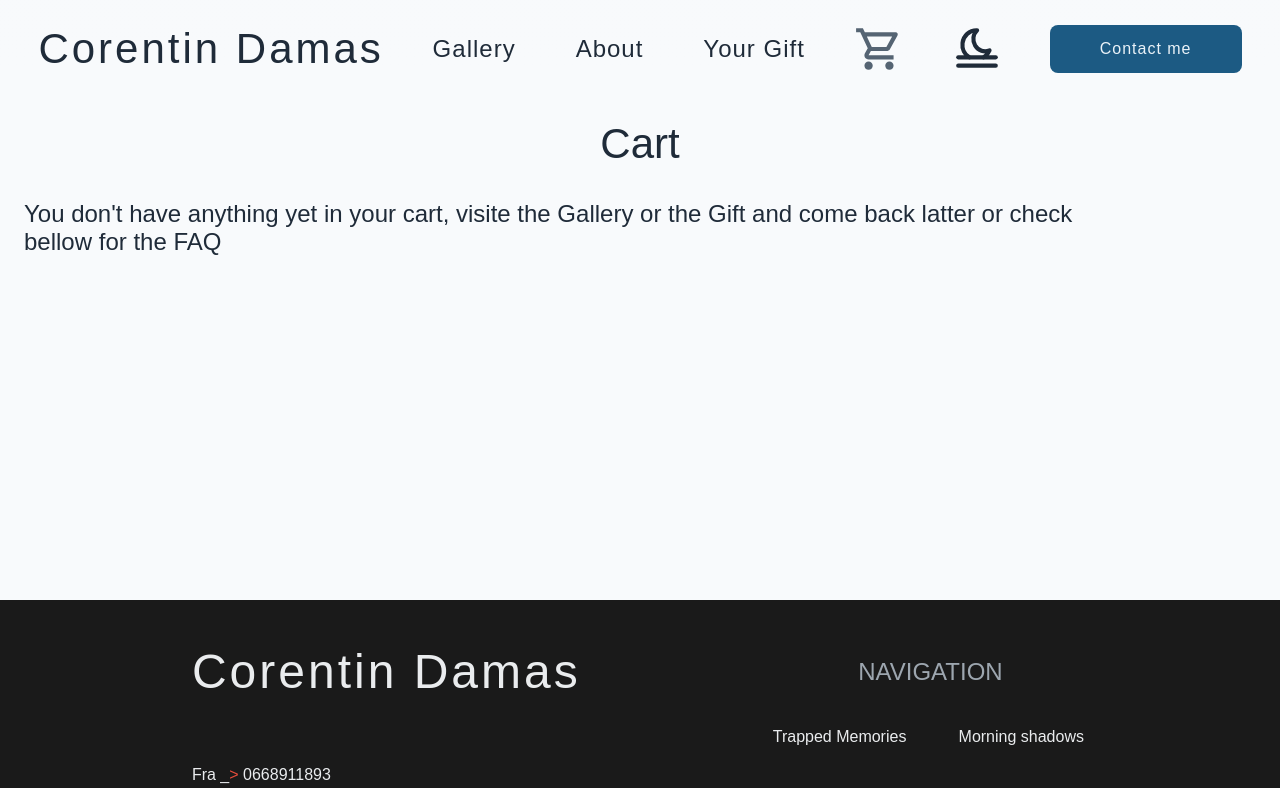
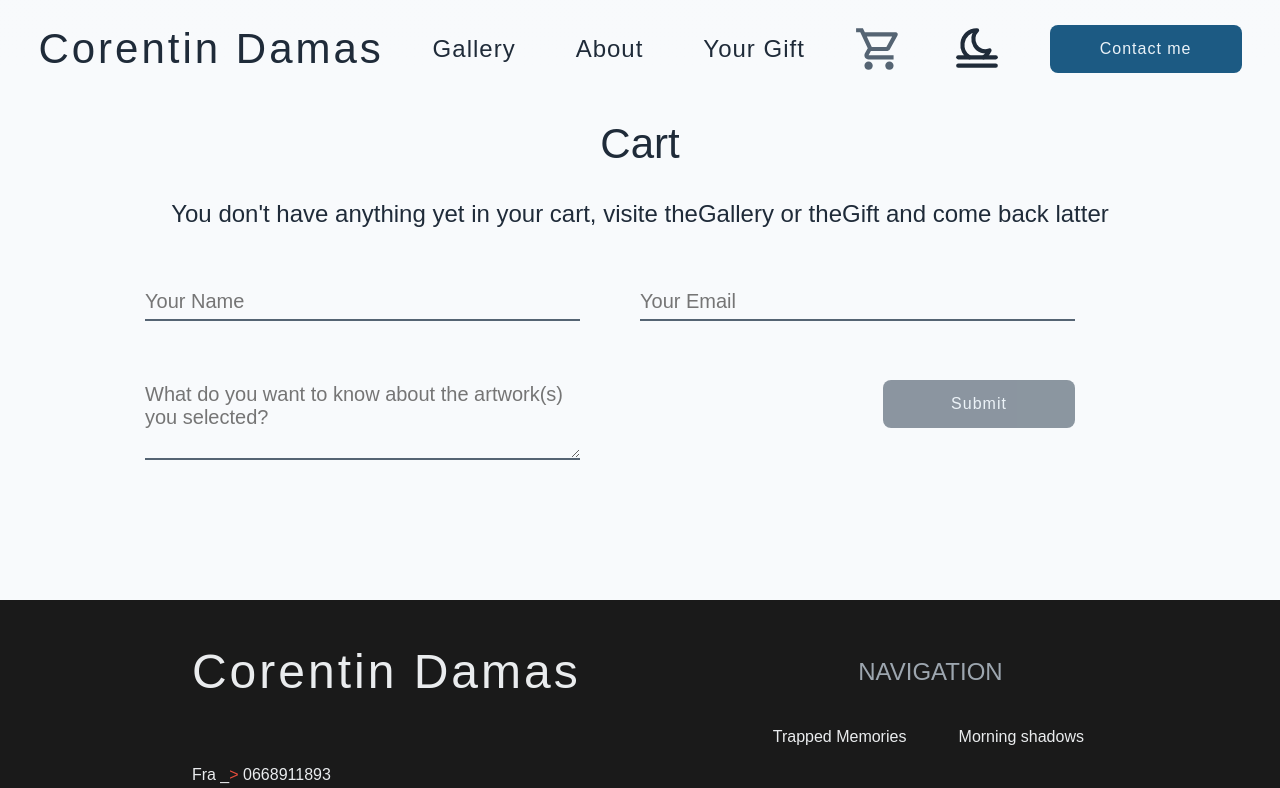
Before and after one commit to Corentin-Damas/corentin_photo_website, a Next.js app: page /cart in a window 1280 px wide. Shown: the top 788 px of the page. Built offline with nearby package versions, Linux system fonts and the light colour scheme; a web font is replaced by a local one.

Commit message:
information message feature

```diff
--- a/components/Email-template.tsx
+++ b/components/Email-template.tsx
@@ -4,17 +4,40 @@ interface EmailTemplateProps {
   name: string;
   email: string;
   message: string;
+  cart: productResumeType[];
 }
 
 export const EmailTemplate: React.FC<Readonly<EmailTemplateProps>> = ({
   name,
   email,
   message,
+  cart,
 }) => (
   <div>
     <h1>New Message from, {name}!</h1>
     <h2> email at {email} </h2>
     <p>Send this message : {message}</p>
+    <br />
+
+    {cart.length > 0 && (
+      <>
+        <h3>had in his cart :</h3>
+        <ul>
+          {cart.map((el) => (
+            <li key={el.date}>
+              <p>
+                {`image: ${el.img}, image size: ${el.imgSize}, display:${el.nameDisplayMethod}
+                 qty:${el.quantity}, frame color:${el.color}, frame:${el.frameSize}
+                passe partout color:${el.passePartoutColor}, passe partout size:${el.passePartoutSize},
+                paper:${el.paper}, glass:${el.glass}, glassthinkness:${el.glassThickness}
+                hanging:${el.hanging}, protection:${el.protection}, border:${el.border},
+                total for one:${el.totalPrice}`}
+              </p>
+            </li>
+          ))}
+        </ul>
+      </>
+    )}
   </div>
 );
 
--- a/components/cart/CompletCartResum.module.css
+++ b/components/cart/CompletCartResum.module.css
@@ -1,12 +1,18 @@
-.cart__container {
-  position: relative;
-  max-width: var(--max-width-MS);
-
-  margin: 0 auto;
+.cart__section {
   display: flex;
   justify-content: center;
   align-items: center;
+  flex-direction: column;
+  max-width: var(--max-width-MS);
   margin-inline: var(--spacing-S);
+  margin: 0 auto var(--spacing-M);
+}
+.cart__container {
+  position: relative;
+
+  display: flex;
+  justify-content: center;
+  align-items: center;
 }
 
 .cartNav__container {
@@ -36,35 +42,12 @@
   gap: var(--spacing-S);
   width: 100%;
 }
-.majorLink {
-  width: 100%;
-  text-align: center;
-
-  border-radius: 2rem;
-  padding: 0.4rem 1rem;
-  border: 1px solid var(--sec-300);
-  cursor: pointer;
-  transition: all 0.2s;
-}
-
-.majorLink:hover {
-  transform: scale(1.04);
-}
-
-.orderLink {
-  background-color: var(--sec-700);
-}
-.orderLink:hover,
-.cartLink:hover {
-  background-color: var(--prim-700);
-}
 
 .cartMainContent {
   margin-bottom: var(--spacing-S);
 }
 
 .resume {
-
   position: relative;
   display: grid;
   grid-template-columns: repeat(2, 1fr);
@@ -156,15 +139,47 @@
     margin-bottom: var(--spacing-S);
   }
 }
+.advice_section {
+  width: 100%;
+  display: flex;
+  justify-content: center;
+  align-items: center;
+  flex-direction: column;
+}
+
+.majorLink {
+  width: 70%;
+  text-align: center;
+  color: var(--font-color-main);
+
+  border-radius: 2rem;
+  padding: 0.4rem 1rem;
+  border: 1px solid var(--sec-300);
+  cursor: pointer;
+  transition: all 0.2s;
+}
+
+.majorLink:hover {
+  transform: scale(1.04);
+}
+
+.orderLink {
+  background-color: var(--sec-700);
+}
+.adviceLink {
+  background-color: var(--netral-700);
+}
+
+.orderLink:hover,
+.cartLink:hover {
+  background-color: var(--prim-700);
+}
 
 .totalTxt {
   font-family: var(--font-geologica-light);
   font-size: var(--font-size-bodyText_02);
 }
 
-.finalOrderLink {
-  width: 70%;
-}
 .imgPreview {
   height: auto;
   width: 70%;
@@ -290,3 +305,7 @@
 .mapleWhite {
   outline-color: var(--maple-White);
 }
+
+.form__container{
+  width: 90%;
+}
--- a/components/cart/CompletCartResum.tsx
+++ b/components/cart/CompletCartResum.tsx
@@ -1,15 +1,17 @@
 "use client";
-import React from "react";
+import React, { useState } from "react";
 import Link from "next/link";
 import styles from "./CompletCartResum.module.css";
 import { useCartProduct } from "../../providers/cart-provider";
 import Image from "next/image";
 import { useRouter } from "next/navigation";
+import Form from "../main_section/Form";
 
 function CompletCartResum() {
   const cartList = useCartProduct((state) => state.cartOfProduct);
   const remFromCart = useCartProduct((state) => state.removeFromCart);
   const router = useRouter();
+  const [is_AskAdvice, setIs_AskAdvice] = useState<boolean>(false);
 
   let total: number = 0;
   cartList.map((el) => (total += el.totalPrice * el.quantity));
@@ -26,7 +28,6 @@ function CompletCartResum() {
         return response.json();
       })
       .then((response) => {
-        console.log("redicrect to", response);
         if (response.url) {
           router.push(response.url);
         }
@@ -34,13 +35,13 @@ function CompletCartResum() {
   };
 
   return (
+    <section className={styles.cart__section}>
       <div className={styles.cart__container}>
         {cartList.length == 0 && (
           <h5>
-          You don&apos;t have anything yet in your cart, visite the{" "}
-          <Link href="/gallery">Gallery</Link> or the{" "}
-          <Link href="./gift">Gift</Link> and come back latter or check bellow
-          for the FAQ{" "}
+            You don&apos;t have anything yet in your cart, visite the
+            <Link href="/gallery">Gallery</Link> or the
+            <Link href="./gift">Gift</Link> and come back latter
           </h5>
         )}
         {cartList.length > 0 && (
@@ -202,19 +203,35 @@ function CompletCartResum() {
             </div>
             <div className={styles.cartFooter}>
               <h5 className={styles.totalPrice}>
-              <span className={styles.totalTxt}>total:</span> {total.toFixed(2)}
-              €
+                <span className={styles.totalTxt}>total:</span>{" "}
+                {total.toFixed(2)}€
               </h5>
               <button
-              className={`${styles.majorLink} ${styles.orderLink} ${styles.finalOrderLink}`}
+                className={`${styles.majorLink} ${styles.orderLink} `}
                 onClick={checkout}
               >
                 Order now
               </button>
+              <div className={styles.advice_section}>
+                <button
+                  className={`${styles.majorLink} ${styles.adviceLink} `}
+                  onClick={() => setIs_AskAdvice(!is_AskAdvice)}
+                >
+                  {!is_AskAdvice
+                    ? "Ask for an advice"
+                    : "Please fill the form bellow"}
+                </button>
+              </div>
             </div>
           </div>
         )}
       </div>
+      {!is_AskAdvice && (
+        <div className={styles.form__container}>
+          <Form context={"advice"} />
+        </div>
+      )}
+    </section>
   );
 }
 
--- a/components/main_section/Form.tsx
+++ b/components/main_section/Form.tsx
@@ -1,17 +1,13 @@
 "use client";
-import React, { FormEvent, useState } from "react";
+import React, { useState } from "react";
 import styles from "../main_section/section_cta.module.css";
 import { FormControl, FormErrorMessage } from "@chakra-ui/react";
+import { useCartProduct } from "../../providers/cart-provider";
 
 interface Values {
   name: string;
   email: string;
   message: string;
-}
-interface ValuesExist {
-  name: boolean;
-  email: boolean;
-  message: boolean;
 }
 
 const initValues: Values = { name: "", email: "", message: "" };
@@ -24,30 +20,23 @@ const possibleStates = {
   loading: "loading",
 };
 
-function Form() {
+function Form({ context }: { context: string }) {
+  const cartList = useCartProduct((state) => state.cartOfProduct);
+
   const [state, setState] = useState(initState);
-
   const [isValidName, setIsValidName] = useState(possibleStates.initial);
   const [isValidEmail, setIsValidEmail] = useState(possibleStates.initial);
-
-  const [touched, setTouched] = useState<ValuesExist>({
-    name: false,
-    email: false,
-    message: false,
-  });
+  const [isValideMessage, setIsValideMessage] = useState(
+    possibleStates.initial
+  );
 
   const [emailSent, setEmailSent] = useState<string>(possibleStates.initial);
 
   const test = true;
-
   const { values } = state;
 
   const onBlur = function (e: any) {
-    setTouched((prev) => ({
-      ...prev,
-      [e.target.name]: true,
-    }));
-    checkState();
+    checkState(e.target.name);
   };
 
   const handleChange = function (e: any) {
@@ -58,7 +47,7 @@ function Form() {
         [e.target.name]: e.target.value,
       },
     }));
-    checkState();
+    checkState(e.target.name);
   };
 
   const checkEmail = function () {
@@ -67,43 +56,75 @@ function Form() {
     regex.test(values.email)
       ? setIsValidEmail(possibleStates.valid)
       : setIsValidEmail(possibleStates.invalid);
-
-    console.log("result:", isValidEmail);
   };
 
-  const checkState = function () {
-    values.name == "" && touched.name
-      ? setIsValidName(possibleStates.invalid)
-      : setIsValidName(possibleStates.valid);
+  const checkState = function (el: any) {
+    if (el == "name") {
+      values.name.length > 1
+        ? setIsValidName(possibleStates.valid)
+        : setIsValidName(possibleStates.invalid);
 
-    values.email == "" && touched.email
-      ? setIsValidEmail(possibleStates.invalid)
-      : checkEmail();
+      checkEmail();
+      if (context == "advice") {
+        values.message.length > 5
+          ? setIsValideMessage(possibleStates.valid)
+          : setIsValideMessage(possibleStates.invalid);
+      }
+    }
 
-    values.name == "" && !touched.name
-      ? setIsValidName(possibleStates.initial)
-      : setIsValidName(possibleStates.valid);
+    if (el == "email") {
+      values.email.length > 3
+        ? checkEmail()
+        : setIsValidEmail(possibleStates.invalid);
 
-    values.email.length > 3 && !touched.email
-      ? checkEmail()
-      : setIsValidEmail(possibleStates.initial);
+      values.name.length > 1 && setIsValidName(possibleStates.valid);
+      if (context == "advice") {
+        values.message.length > 5
+          ? setIsValideMessage(possibleStates.valid)
+          : setIsValideMessage(possibleStates.invalid);
+      }
+    }
+
+    if (el == "message") {
+      if (context == "advice") {
+        values.message.length > 1
+          ? setIsValideMessage(possibleStates.valid)
+          : setIsValideMessage(possibleStates.invalid);
+
+        values.name.length > 1 && setIsValidName(possibleStates.valid);
+      }
+    }
   };
+
+  function handleCheckAllValid(): boolean {
+    if (context == "advice") {
+      if (
+        isValidName == possibleStates.valid &&
+        isValidEmail == possibleStates.valid &&
+        isValideMessage == possibleStates.valid
+      ) {
+        return false;
+      }
+    } else {
+      if (
+        isValidName == possibleStates.valid &&
+        isValidEmail == possibleStates.valid
+      ) {
+        return false;
+      }
+    }
+    return true;
+  }
 
   const sendEmail = async (e: any) => {
     e.preventDefault();
-    console.log("sendEmail");
-    values.name == ""
-      ? setIsValidName(possibleStates.invalid)
-      : setIsValidName(possibleStates.valid);
 
     if (test) {
-      checkEmail();
       if (
         isValidEmail == possibleStates.valid &&
         isValidName == possibleStates.valid
       ) {
         setEmailSent(possibleStates.valid);
-        console.log(state.values, isValidEmail, isValidName);
       }
     } else if (
       isValidEmail == possibleStates.valid &&
@@ -113,7 +134,8 @@ function Form() {
       const name = values.name;
       const email = values.email;
       const message = values.message;
-      e.preventDefault();
+      const cart = cartList;
+      // e.preventDefault();
       const response = await fetch("/api/send", {
         method: "POST",
         headers: {
@@ -123,6 +145,7 @@ function Form() {
           name,
           email,
           message,
+          cart,
         }),
       });
       const res = await response.json();
@@ -147,6 +170,13 @@ function Form() {
             isInvalid={isValidName == possibleStates.invalid}
           >
             <input
+              type="text"
+              name="name"
+              id="name"
+              placeholder="Your Name"
+              value={values.name}
+              onBlur={onBlur}
+              onChange={handleChange}
               className={`${styles.formular__Name} ${styles.form__field}  ${
                 isValidName == possibleStates.valid
                   ? styles.form__field_valid
@@ -156,12 +186,6 @@ function Form() {
                   ? styles.form__field_initial
                   : styles.form__field_waiting
               } `}
-              type="text"
-              placeholder="Your Name"
-              name="name"
-              id="name"
-              value={values.name}
-              onChange={handleChange}
             />
             <label htmlFor="name" className={`${styles.form__label}`}>
               Your name
@@ -214,6 +238,48 @@ function Form() {
         </div>
 
         <div className={styles.form__group}>
+          {context === "advice" ? (
+            <FormControl
+              isRequired
+              isInvalid={isValideMessage == possibleStates.invalid}
+            >
+              <textarea
+                name="message"
+                id="message"
+                cols={30}
+                rows={3}
+                placeholder="What do you want to know about the artwork(s) you selected?"
+                value={values.message}
+                onBlur={onBlur}
+                onChange={handleChange}
+                className={`${styles.formular__message} ${styles.form__field} ${
+                  styles.form__field_advice
+                } ${
+                  isValideMessage == possibleStates.valid
+                    ? styles.form__field_valid
+                    : isValideMessage == possibleStates.invalid
+                    ? styles.form__field_inValid
+                    : isValideMessage == possibleStates.initial
+                    ? styles.form__field_initial
+                    : styles.form__field_waiting
+                }`}
+              ></textarea>
+              <label htmlFor="message" className={`${styles.form__label}`}>
+                What do you want to know about the artwork you selected?
+              </label>
+              <div
+                className={`${styles.informationBlock} ${styles.informationBlock_advice} `}
+              >
+                <FormErrorMessage>
+                  <p className={styles.informationBuble}>
+                    * Required: Please tell me what you want to know so i can
+                    advice you the best I can
+                  </p>
+                </FormErrorMessage>
+              </div>
+            </FormControl>
+          ) : (
+            <>
               <textarea
                 name="message"
                 id="message"
@@ -227,24 +293,45 @@ function Form() {
               <label htmlFor="message" className={`${styles.form__label}`}>
                 Your Message
               </label>
+            </>
+          )}
         </div>
-        <button className={`${styles.formular__submit} btn`} type="submit">
+        <button
+          className={`${styles.formular__submit} btn`}
+          type="submit"
+          disabled={handleCheckAllValid()}
+        >
           Submit
         </button>
       </form>
       {emailSent == possibleStates.valid ? (
         <div className={styles.mailSentInformationBox}>
+          {context == "advice" ? (
             <h6>
-            Your coordinate have been send successfully
+              A mail of request for advice about{" "}
+              {cartList.map((el) => (
+                <span
+                  key={el.date}
+                >{`${el.nameDisplayMethod}(qty:${el.quantity}),`}</span>
+              ))}{" "}
+              I&apos;ll reach you has soon has possible.
               <br />
-            Thanks for your confidence{" "}
+              Thanks for your interest in my work.
             </h6>
+          ) : (
+            <h6>
+              A mail has been send successfully, I&apos;ll reach you has soon
+              has possible.
+              <br />
+              Thanks for your interest in my work.
+            </h6>
+          )}
         </div>
       ) : emailSent == possibleStates.invalid ? (
         <div className={styles.mailSentInformationBox}>
           <h6>
-            Opss! Something went Wrong! Please try later or try send a mail
-            directly
+            Opss! Something went Wrong! Please try later or send a mail directly
+            to :
             <br />
             corentin.damasphoto@gmail.com
           </h6>
--- a/components/main_section/section_cta.module.css
+++ b/components/main_section/section_cta.module.css
@@ -1,3 +1,4 @@
+/* .formular__submit */
 .sectionCta__Grid {
   position: relative;
   height: 100vh;
@@ -16,9 +17,8 @@
     height: 80vh;
   }
   @media only screen and (max-width: 37.5em) {
-    grid-template-rows:1fr 2fr;
+    grid-template-rows: 1fr 2fr;
   }
-
 }
 
 .presentation {
@@ -37,11 +37,11 @@
   @media only screen and (max-width: 65em) {
     border-bottom: 0px;
     grid-column: 2/5;
-    padding-left: var(--spacing-LM) ;
+    padding-left: var(--spacing-LM);
   }
-  @media only screen and (max-width: 43.75em){
+  @media only screen and (max-width: 43.75em) {
     grid-column: 1/5;
-    padding-left: 0 ;
+    padding-left: 0;
     justify-content: flex-start;
   }
 }
@@ -49,12 +49,11 @@
 .myName {
   padding-bottom: 2.4rem;
   @media only screen and (max-width: 43.75em) {
-
     padding-bottom: 0;
   }
 }
 
-.side{
+.side {
   grid-column: 1/2;
   grid-row: 1/2;
   writing-mode: vertical-rl;
@@ -69,7 +68,6 @@
     justify-self: flex-end;
     transform: translateY(0);
   }
-
 }
 
 .gap {
@@ -139,11 +137,12 @@
   align-items: center;
   justify-items: left;
   padding-right: var(--spacing-LM);
+
   @media only screen and (max-width: 65em) {
     padding-right: 0rem;
   }
   @media only screen and (max-width: 37.5em) {
-    display:flex;
+    display: flex;
     justify-content: space-around;
     align-items: center;
     flex-direction: column;
@@ -168,6 +167,7 @@
 
 .form__field {
   font-family: var(--font-geologica-light);
+  color: var(--font-color-main);
   width: 100%;
   border: 0;
   border-bottom: 2px solid var(--netral-400);
@@ -178,6 +178,7 @@
   transition: border-color 0.2s;
   position: relative;
 }
+
 .form__field > * {
   border: 0;
   outline: 0;
@@ -192,7 +193,6 @@
   cursor: text;
   top: 24px;
 }
-
 .informationBlock {
   position: relative;
 }
@@ -202,6 +202,10 @@
   bottom: -3rem;
   left: 0;
 }
+.informationBlock_advice > * {
+  bottom: -4.8rem;
+}
+
 .informationBuble {
   position: absolute;
   bottom: 0rem;
@@ -238,12 +242,17 @@
   font-weight: 400;
   border-bottom: 2px solid var(--white-bar);
 }
+
 .form__field:focus ~ .form__label {
   position: absolute;
   top: -1.4rem;
   display: block;
   transition: 0.2s;
   color: var(--netral-200);
+}
+
+.form__field_advice:focus ~ .form__label {
+  top: -3rem;
 }
 
 .proposition {
@@ -284,8 +293,7 @@
   cursor: default;
 }
 
-.formular__submit{
+.formular__submit {
   align-self: center;
   justify-self: flex-end;
-
 }
--- a/src/app/(root)/api/send/route.ts
+++ b/src/app/(root)/api/send/route.ts
@@ -5,8 +5,7 @@ import { EmailTemplate } from "../../../../../components/Email-template";
 const resend = new Resend(process.env.RESEND_API_KEY);
 
 export async function POST(request: any) {
-  const { name, email, message } = await request.json();
-  console.log("testing", name, email, message);
+  const { name, email, message, cart } = await request.json();
   try {
     const data = await resend.emails.send({
       from: "WebSite contact form <onboarding@resend.dev>",
@@ -16,6 +15,7 @@ export async function POST(request: any) {
         name: name,
         email: email,
         message: message,
+        cart: cart,
       }) as React.ReactElement,
     });
 
--- a/src/app/globals.css
+++ b/src/app/globals.css
@@ -31,16 +31,6 @@
   --font-size-detail_01: 1rem;
   --font-size-detail_02: 0.8rem;
 
-  /* --neutral-00-white: #f8fafc; */
-  --neutral-50: #eaecee;
-  --netral-200: #9da6af;
-  --netral-300: #717d8a;
-  --netral-400: #556473;
-  --netral-500: #2b3d50;
-  --netral-700: #1f2b39;
-  --netral-900: #121a22;
-  --netral-black: #1a1a1a;
-
   --background-color: #f8fafc;
 
   --background-color-transparency: hsla(210, 40%, 98%, 0.9);
@@ -69,6 +59,16 @@
 
   --rules-color: #2b3d50;
   --white-bar: #eaecee;
+  /* --neutral-00-white: #f8fafc; */
+
+  --neutral-50: #eaecee;
+  --netral-200: #9da6af;
+  --netral-300: #717d8a;
+  --netral-400: #556473;
+  --netral-500: #2b3d50;
+  --netral-700: #1f2b39;
+  --netral-900: #121a22;
+  --netral-black: #1a1a1a;
 
   --prim-100: #f8c8c3;
   --prim-300: #ef887c;
@@ -378,6 +378,10 @@ p.detail_02 {
   opacity: 0;
   transition: all 0.4s;
 }
+.btn:disabled {
+  background-color: var(--netral-300);
+  opacity: 0.8;
+}
 
 /*
 
```
Lines whose indentation alone changed are shown as unchanged.
